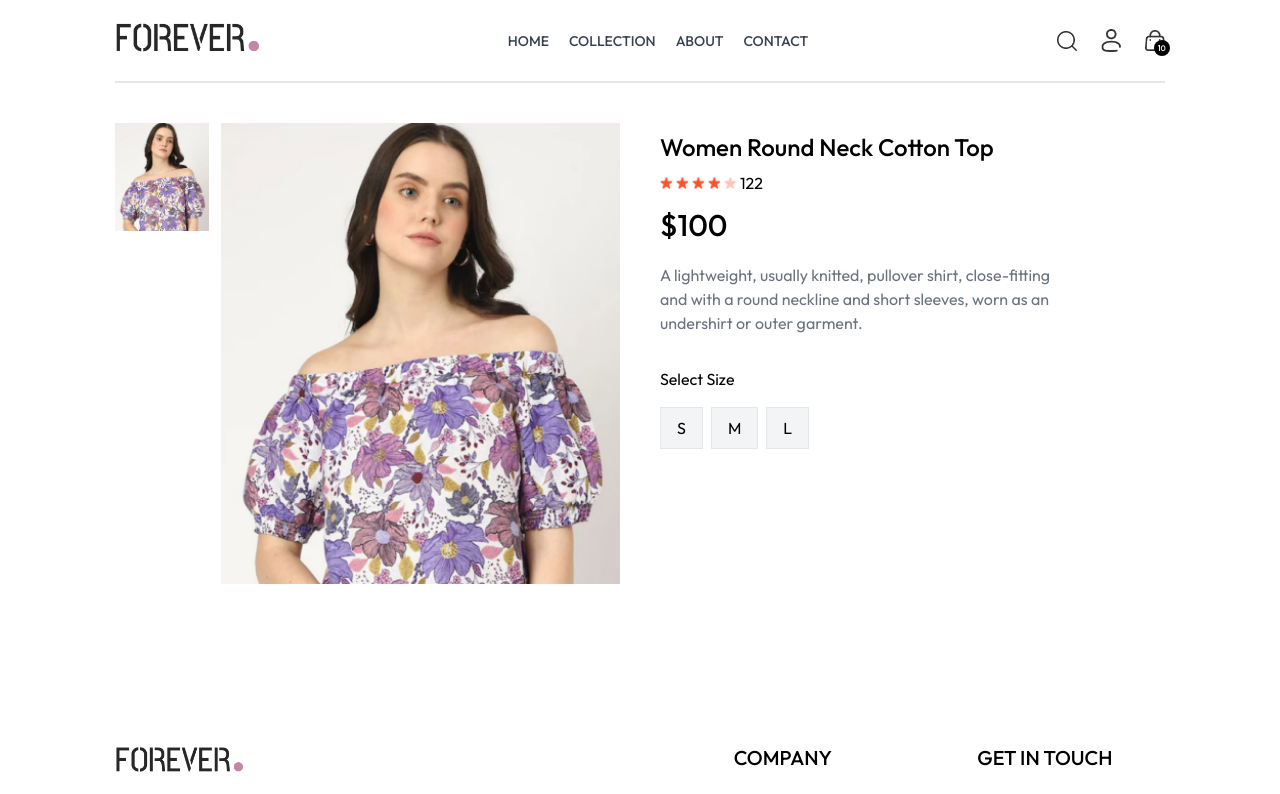
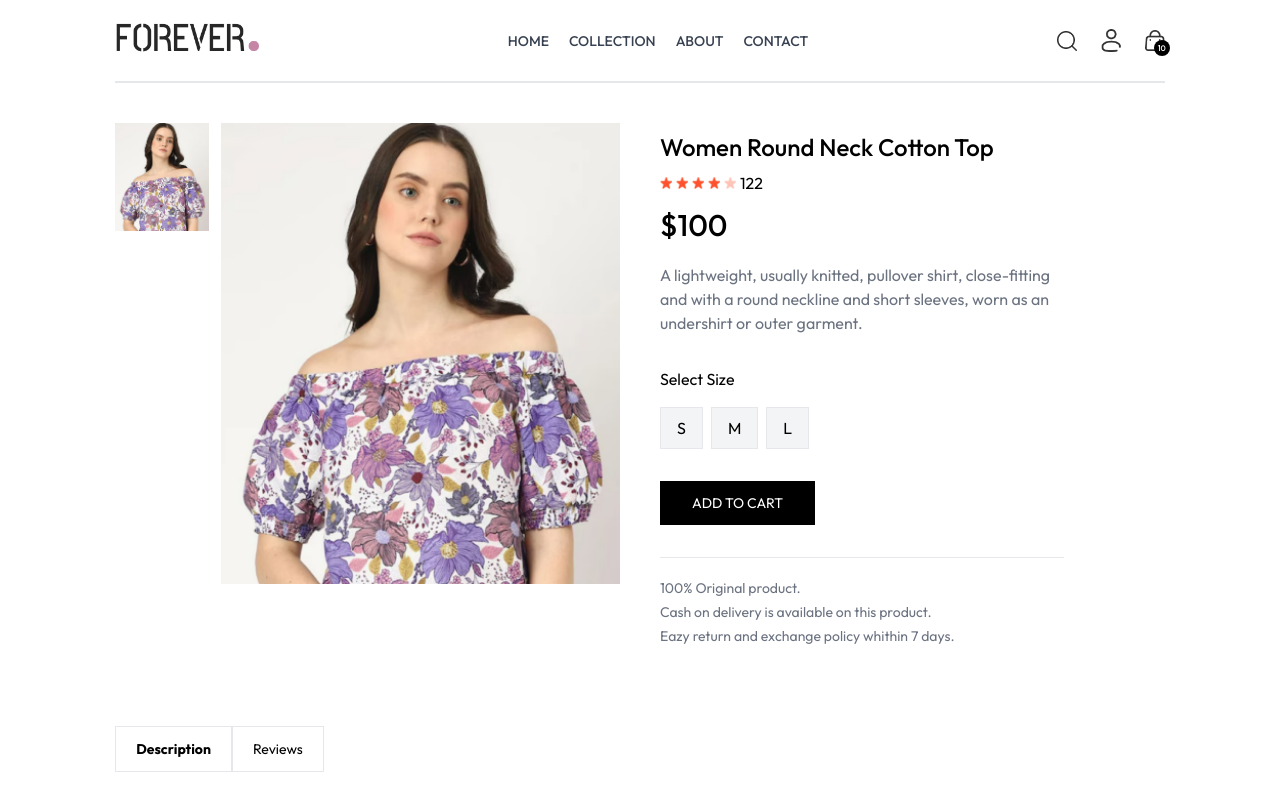
Before and after one commit to Ritesh810/Forever-Ecommerce, a React (Vite) app in the folder Forever app/: page /product/aaaaa in a window 1280 px wide. Shown: the top 794 px of the page. Built offline with nearby package versions, Linux system fonts and the light colour scheme.

Commit message:
Product Page Changes

```diff
--- a/Forever app/src/pages/Product.jsx
+++ b/Forever app/src/pages/Product.jsx
@@ -9,6 +9,7 @@ function Product() {
   const { products , currency } = useContext(ShopContext);
   const [productData, setProductData] = useState(false);
   const [image, setImage] = useState('')
+  const [size, setSize] = useState('')
 
   const fetchProductData = async () => {
     products.map((item) => {
@@ -77,13 +78,27 @@ function Product() {
               <p>Select Size</p>
               <div className='flex gap-2'>
                 {productData.sizes.map((item, index) => (
-                  <button className='border py-2 px-4 bg-gray-100 hover:bg-gray-200' key={index}>{item}</button>
+                  <button onClick={() => setSize(item)} className={`border py-2 px-4 ${size === item ? 'bg-gray-200 border-orange-500' : 'bg-gray-100 hover:bg-gray-200'}`} key={index}>{item}</button>
                 ))}
               </div>
             </div>
+            <button className='bg-black text-white px-8 py-3 text-sm active:bg-gray-700 '>ADD TO CART</button>
+            <hr className='mt-8 sm:w-4/5' />
+            <div className='text-sm text-gray-500 mt-5 flex flex-col gap-1'>
+              <p>100% Original product.</p>
+              <p>Cash on delivery is available on this product.</p>
+              <p>Eazy return and exchange policy whithin 7 days.</p>
+            </div>
          </div>
+       </div>
+       {/* ---------------- Description % Review Section --------------- */}
 
-      </div>
+       <div className='mt-20'>
+          <div className='flex'>
+            <b className='border px-5 py-3 text-sm'>Description</b>
+            <p className='border px-5 py-3 text-sm'>Reviews</p>
+          </div>
+       </div>
     </div>
   ) : <div className="opacity-0"></div>
 }
```
